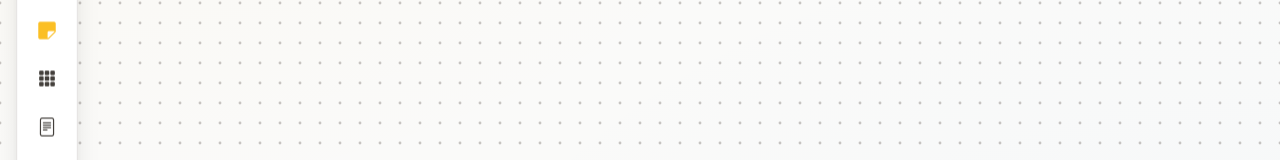
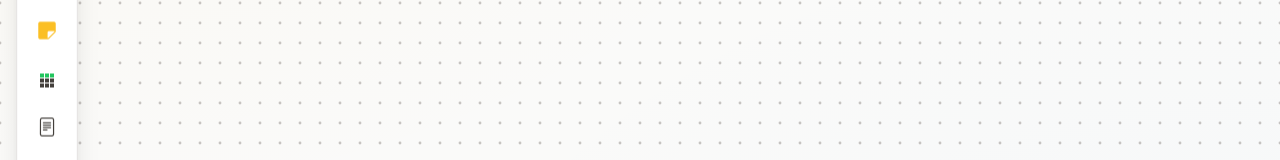
Before and after one commit to SmallFiveAh/infinite-canvas-task-manager, a React (Vite) app: page / in a window 1280 px wide. Shown: the part 337-497 px from the top of the page. Built offline with nearby package versions, Linux system fonts and the light colour scheme.

Commit message:
style(leftSidebar): 优化表格图标的展示效果
新增自定义点阵表格图标样式，替换默认字体图标，区分正常和激活状态的视觉效果，调整图标尺寸与背景样式

```diff
--- a/src/leftSidebar/index.css
+++ b/src/leftSidebar/index.css
@@ -195,7 +195,45 @@
 
 /* ========== 表格图标微调 ========== */
 .table-icon i {
+  display: inline-block;
+  width: 18px;
+  height: 18px;
   font-size: 18px;
+  background:
+    /* 第一行 - 绿色 */
+    radial-gradient(circle at 22% 22%, #22c55e 2.2px, transparent 2.4px),
+    radial-gradient(circle at 50% 22%, #22c55e 2.2px, transparent 2.4px),
+    radial-gradient(circle at 78% 22%, #22c55e 2.2px, transparent 2.4px),
+    /* 第二行 - 黑色 */
+    radial-gradient(circle at 22% 50%, var(--ink-secondary) 2.2px, transparent 2.4px),
+    radial-gradient(circle at 50% 50%, var(--ink-secondary) 2.2px, transparent 2.4px),
+    radial-gradient(circle at 78% 50%, var(--ink-secondary) 2.2px, transparent 2.4px),
+    /* 第三行 - 黑色 */
+    radial-gradient(circle at 22% 78%, var(--ink-secondary) 2.2px, transparent 2.4px),
+    radial-gradient(circle at 50% 78%, var(--ink-secondary) 2.2px, transparent 2.4px),
+    radial-gradient(circle at 78% 78%, var(--ink-secondary) 2.2px, transparent 2.4px);
+}
+
+/* 隐藏字体图标原本的字符，只显示上面的点阵背景 */
+.table-icon i::before {
+  display: none;
+}
+
+/* 激活状态下第二、三行加深颜色 */
+.table-icon.active i {
+  background:
+    /* 第一行 - 绿色 */
+    radial-gradient(circle at 22% 22%, #16a34a 2.2px, transparent 2.4px),
+    radial-gradient(circle at 50% 22%, #16a34a 2.2px, transparent 2.4px),
+    radial-gradient(circle at 78% 22%, #16a34a 2.2px, transparent 2.4px),
+    /* 第二行 - 深色 */
+    radial-gradient(circle at 22% 50%, var(--ink-primary) 2.2px, transparent 2.4px),
+    radial-gradient(circle at 50% 50%, var(--ink-primary) 2.2px, transparent 2.4px),
+    radial-gradient(circle at 78% 50%, var(--ink-primary) 2.2px, transparent 2.4px),
+    /* 第三行 - 深色 */
+    radial-gradient(circle at 22% 78%, var(--ink-primary) 2.2px, transparent 2.4px),
+    radial-gradient(circle at 50% 78%, var(--ink-primary) 2.2px, transparent 2.4px),
+    radial-gradient(circle at 78% 78%, var(--ink-primary) 2.2px, transparent 2.4px);
 }
 
 /* ========== 文档图标微调 ========== */
```
